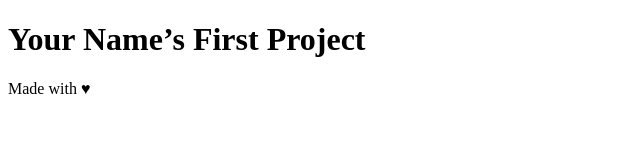
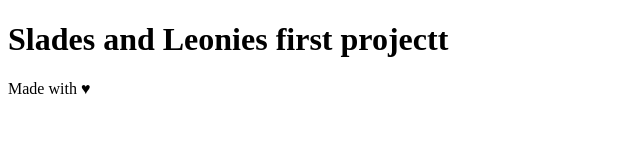
Before and after one commit to Slade-de-Plater/my-new-project, a plain HTML site: page index.html in a window 1280 px wide. Shown: the whole page, without its empty margins (0-640 px from the left). Drawn offline with Linux system fonts and the light colour scheme.

Commit message:
Update index.html
header changed

```diff
--- a/index.html
+++ b/index.html
@@ -10,7 +10,7 @@
 <body>
 
     <header>
-        <h1>Your Name’s First Project</h1>
+        <h1>Slades and Leonies first projectt</h1>
     </header>
 
     <div class="container">
```
